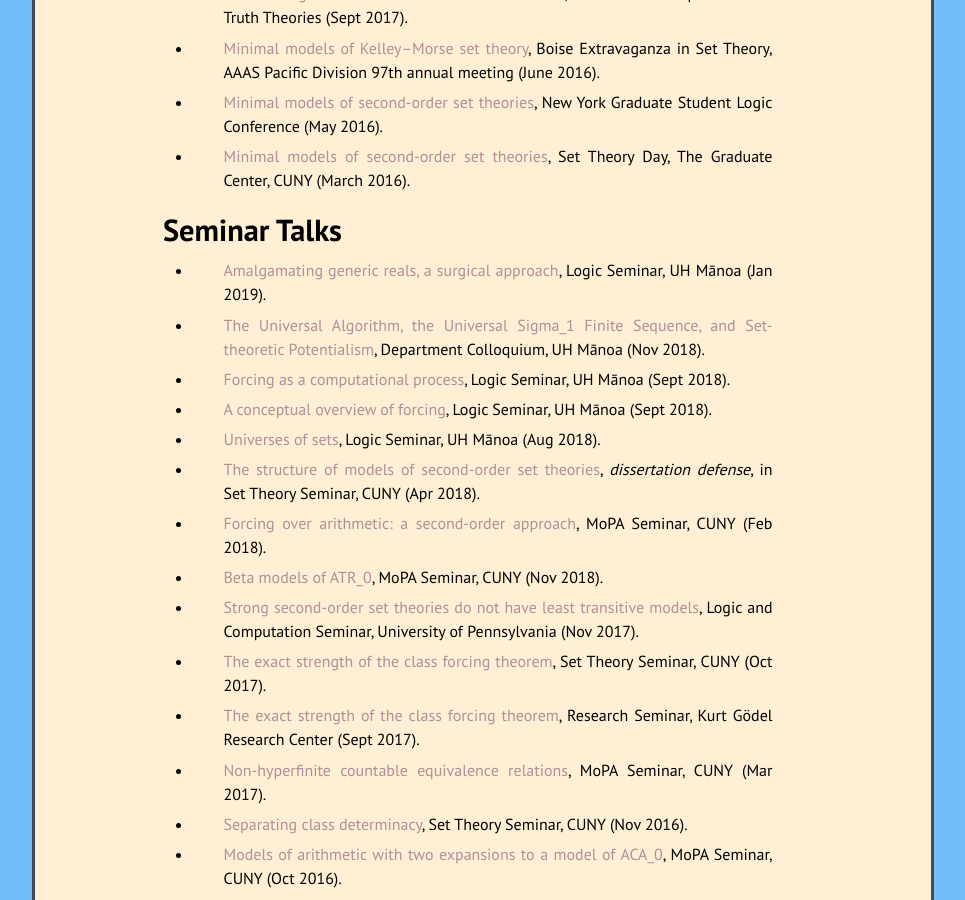
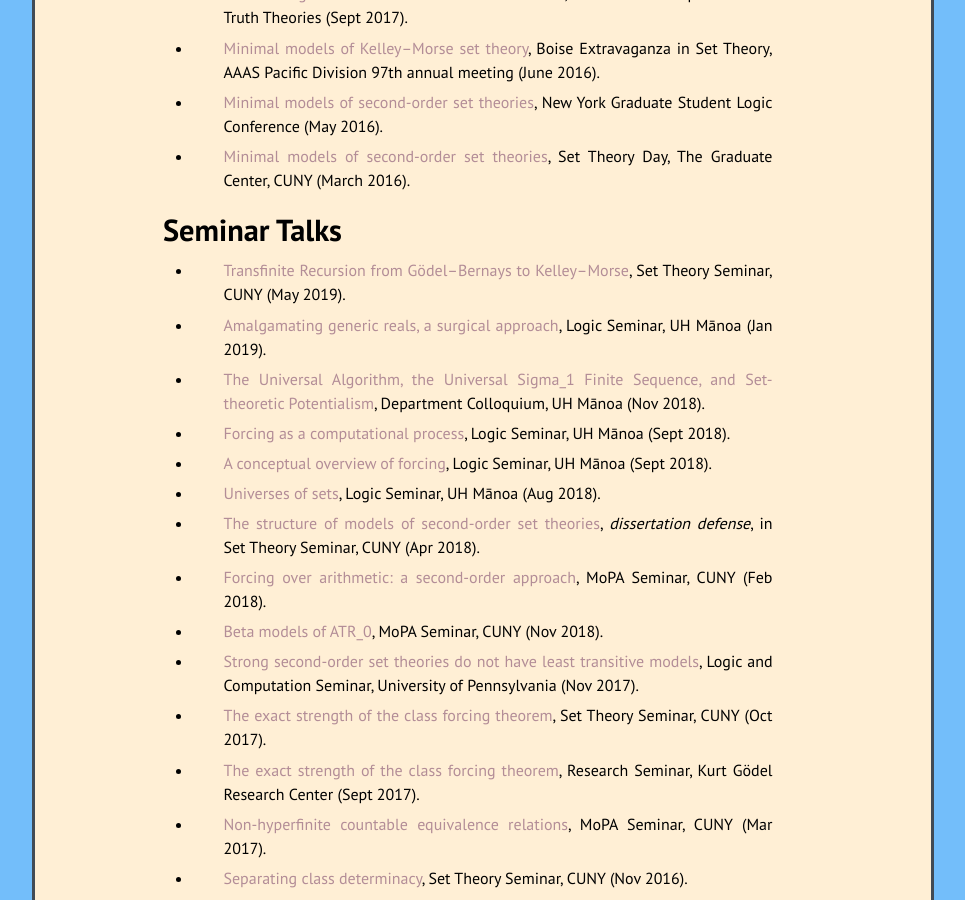
Before and after one commit to kamerynjw/kamerynjw.github.io, a Jekyll site: the page built from cv.md, in a window 1280 px wide and 900 px high, scrolled down 1554 px. Shown: the whole window, without its empty margins (157-1122 px from the left). Built offline with Jekyll 4.4.1, drawn with Linux system fonts in a browser that asks for light colours; nearby versions of some CDN libraries.

Commit message:
added cuny set theory seminar talk

```diff
--- a/_data/semtalks.yml
+++ b/_data/semtalks.yml
@@ -1,5 +1,10 @@
 
 # seminar talks to display in talks.md
+
+- href: "2019-may-recursion-gb-to-km"
+  title: "Transfinite Recursion from Gödel–Bernays to Kelley–Morse"
+  other: "Set Theory Seminar, CUNY"
+  date: "May 2019"
 
 - href: "2019-jan-surgery"
   title: "Amalgamating generic reals, a surgical approach"
--- /dev/null
+++ b/research/talks/2019-may-recursion-gb-to-km.md
@@ -0,0 +1,12 @@
+---
+layout: page
+title: "Transfinite Recursion from Gödel–Bernays to Kelley–Morse"
+permalink: /research/talks/2019-may-recursion-gb-to-km/
+excerpt: "This is a talk in the CUNY Set Theory Seminar on Friday, May 10 at 10:00am. Gödel–Bernays set theory GB and Kelley–Morse set theory KM are two formal theories for second-order set theory, allowing both sets and proper classes as objects. GB is..."
+---
+
+This is a talk in the [CUNY Set Theory Seminar](https://nylogic.github.io/set-theory-seminar.html) on Friday, May 10 at 10:00am.
+
+Gödel–Bernays set theory GB and Kelley–Morse set theory KM are two formal theories for second-order set theory, allowing both sets and proper classes as objects. GB is the weaker of the two theories, being conservative over ZF, while KM is the stronger. Set theorists have used KM in applications where GB is not strong enough; for instance, Kunen formulated his celebrated inconsistency result in the context of KM, as KM has the resources to directly allow talk of elementary embeddings of the universe of sets. But weaker theories than KM suffice for many of these applications. Between GB and KM there is a hierarchy of intermediate theories based upon restricting the logical complexity allowed in the comprehension axiom.
+
+In this talk I will present a hierarchy of second-order set theories which refines the comprehension-based hierarchy. This hierarchy is based upon transfinite recursion principles, ordered first by the logical complexity of the properties allowed and second by the lengths of well-orders on which we may carry out the recursions. Theories in this hierarchy are separated in terms of consistency strength. The substantive new result to establish this hierarchy is the following: Let $k$ be a natural number. Suppose $(M,\mathcal{X})$ satisfies GB and that $\Gamma \in \mathcal{X}$ is a class well-order which is closed under addition. In case $k = 0$ further assume $\Gamma \ge \omega^\omega$. Then, if $(M,\mathcal{X})$ satisfies $\Pi^1_k$-Transfinite Recursion for recursions along $\Gamma$, there is $\mathcal{Y} \subseteq \mathcal{X}$ coded in $\mathcal{X}$ so that $(M,\mathcal{Y})$ satisfies GB plus the principle of $\Pi^1_k$-Transfinite Recursion for recursions along well-orders $< \Gamma$.
```
